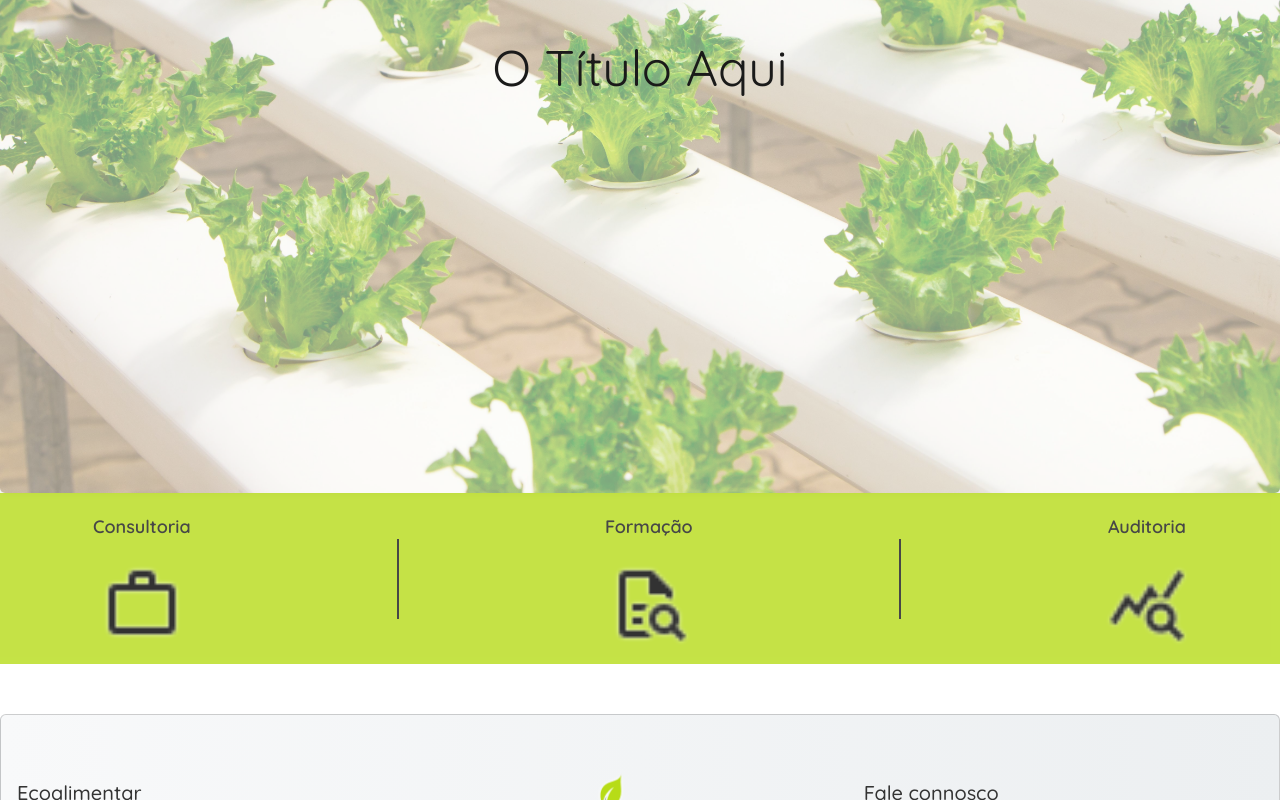
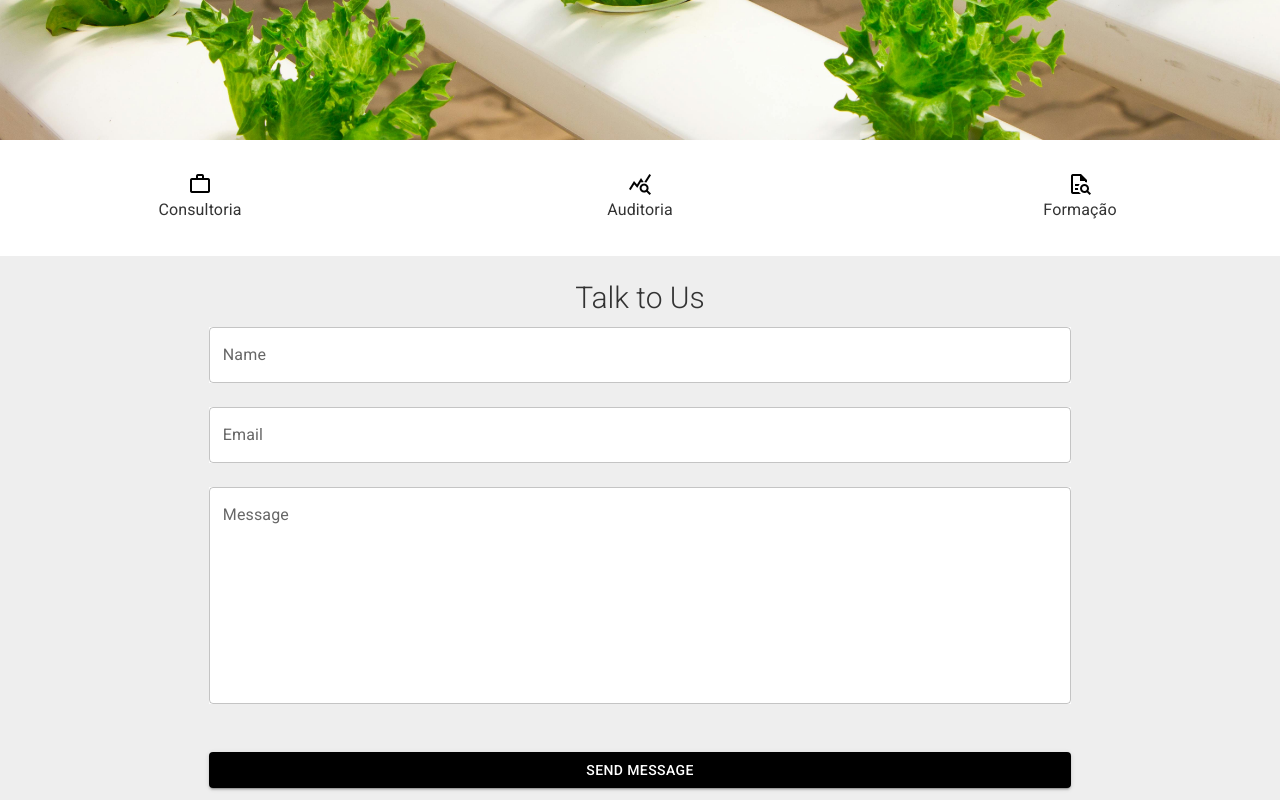
Before and after one commit to Filipe3Paisana/Ecoalimentar, a React (Create React App) app in the folder Web/: page / in a window 1280 px wide. Shown: the part 360-1160 px from the top of the page. Built offline with nearby package versions, Linux system fonts and the light colour scheme.

Commit message:
mudanças na homepage

```diff
--- a/Web/src/Home.js
+++ b/Web/src/Home.js
@@ -1,47 +1,77 @@
 import React from "react";
+import { Typography, Box, Grid, ButtonBase, Divider, TextField, Button, useTheme } from "@mui/material";
 import Footer from "./Footer";
 
+const Home = () => {
+  const theme = useTheme();
 
-const Home = () => {
   return (
-    <>
+    <Box sx={{ flexGrow: 1 }}>
+      <Box sx={{ position: 'relative', textAlign: 'center', marginBottom: 4 }}>
+        <img src="main-img.png" alt="Main view of ecoalimentar offerings" style={{ width: '100%', maxHeight: '500px', objectFit: 'cover' }} />
+        <Typography variant="h2" component="div" sx={{ position: 'absolute', top: '50%', left: '50%', transform: 'translate(-50%, -50%)', color: 'white', fontWeight: 'bold' }}>
+          O Título Aqui
+        </Typography>
+      </Box>
 
-      <div className="image-container">
-        <img src="main-img.png" alt="Imagem-main" className="main-image" />
-        <div className="image-title">O Título Aqui</div> {/* Adicione o texto do título aqui */}
-      </div>
+      <Grid container spacing={5} justifyContent="center" alignItems="center" sx={{ marginBottom: 4 }}>
+        {["/consultoria", "/auditoria", "/formacao"].map((path, index) => (
+          <Grid item xs={12} sm={4} key={index}>
+            <ButtonBase
+              component="a"
+              href={path}
+              sx={{
+                display: 'flex',
+                flexDirection: 'column',
+                alignItems: 'center',
+                width: '100%',
+                height: '100%', // Ensures each item stretches to fill the container
+                '&:hover': {
+                  backgroundColor: theme.palette.action.hover,
+                  transform: 'scale(1.05)'
+                }
+              }}
+            >
+              <img src={["work_logo.png", "auditoria.png", "search.png"][index]} alt={["Consultoria services icon", "Auditoria services icon", "Formação programs icon"][index]} style={{ maxWidth: '120px' }} />
+              <Typography variant="subtitle1">{["Consultoria", "Auditoria", "Formação"][index]}</Typography>
+            </ButtonBase>
+          </Grid>
+        ))}
+      </Grid>
 
-      <div className="home-container">
-        <div className="menu-item">
-          <div className="menu-title">Consultoria</div>
-          <a href="/consultoria">
-            <br></br>
-            <img src="work_logo.png" alt="Ícone 1" className="menu-icon" />
-          </a>
-        </div>
+      <Box sx={{ marginTop: 4, padding: 3, backgroundColor: theme.palette.grey[200], textAlign: 'center', elevation: 3 }}>
+        <Typography variant="h3" gutterBottom>Talk to Us</Typography>
+        <Box
+          component="form"
+          noValidate
+          autoComplete="off"
+          sx={{
+            display: 'flex',
+            flexDirection: 'column',
+            alignItems: 'center',
+            '& > *': {
+              margin: theme.spacing(2),
+              width: '70%', // Adjust width as necessary
+              bgcolor: 'background.paper', // Sets the background color to white
+              padding: '15px 20px', // Reasonable padding for better visual balance
+            }
+          }}
+        >
+          <TextField id="name" label="Name" variant="outlined" />
+          <br />
+          <TextField id="email" label="Email" variant="outlined" />
+          <br />
+          <TextField id="message" label="Message" variant="outlined" multiline rows={8}  />
+          <br />
+          <br />
+          <Button variant="contained" color="primary">
+            Send Message
+          </Button>
+        </Box>
+      </Box>
 
-        <div className="menu-divider"></div>
-
-        <div className="menu-item">
-          <div className="menu-title">Formação</div>
-          <a href="/formacao">
-            <br></br>
-            <img src="search.png" alt="Ícone 2" className="menu-icon" />
-          </a>
-        </div>
-
-        <div className="menu-divider"></div>
-
-        <div className="menu-item">
-          <div className="menu-title">Auditoria</div>
-          <a href="/auditoria">
-            <br></br>
-            <img src="auditoria.png" alt="Ícone 3" className="menu-icon" />
-          </a>
-        </div>
-      </div>
       <Footer />
-    </>
+    </Box>
   );
 };
 
```
